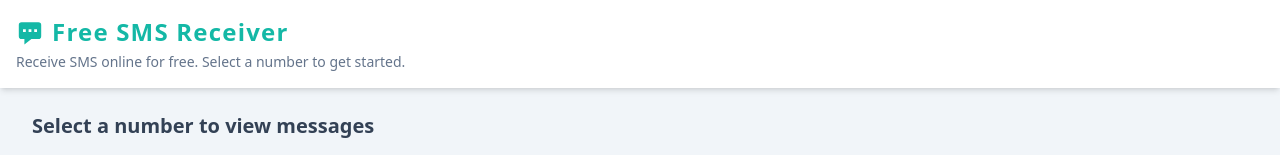
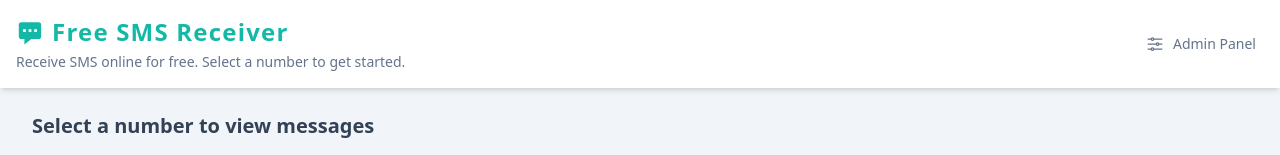
Before and after one commit to th3proplus/SMS, a React (Vite) app: page / in a window 1280 px wide. Shown: the top 155 px of the page. Built offline with nearby package versions, Linux system fonts and the light colour scheme.

Commit message:
feat: Show admin link on homepage header
Adds a prop to the Header component to conditionally display an admin link, and enables it for the homepage. This is the first step towards integrating admin functionalities.

```diff
--- a/pages/HomePage.tsx
+++ b/pages/HomePage.tsx
@@ -119,7 +119,7 @@ const HomePage: React.FC = () => {
 
   return (
     <div className="flex flex-col min-h-screen">
-      <Header title={settings.title} description={settings.description} />
+      <Header title={settings.title} description={settings.description} showAdminLink={true} />
       <main className="flex-grow container mx-auto p-4 md:p-6">
         <h2 className="text-xl font-bold text-slate-700 dark:text-slate-300 mb-4 px-2">Select a number to view messages</h2>
         <div className="bg-white dark:bg-slate-800 rounded-lg shadow-lg overflow-hidden border border-slate-200 dark:border-slate-700/50">
```
